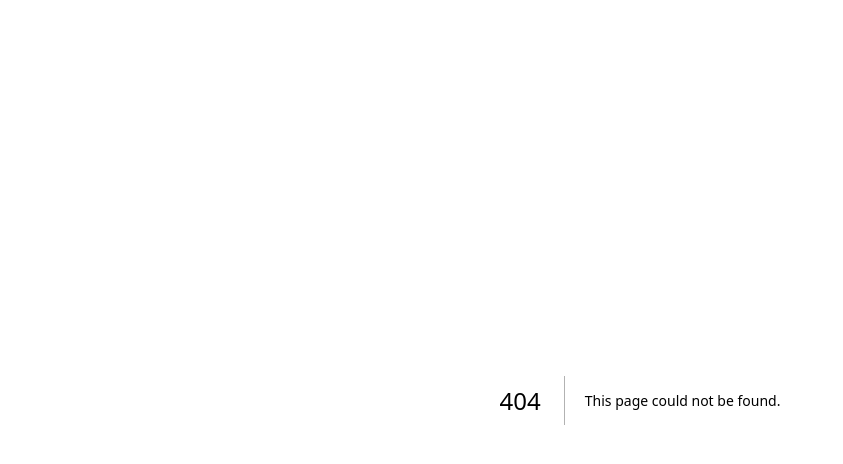
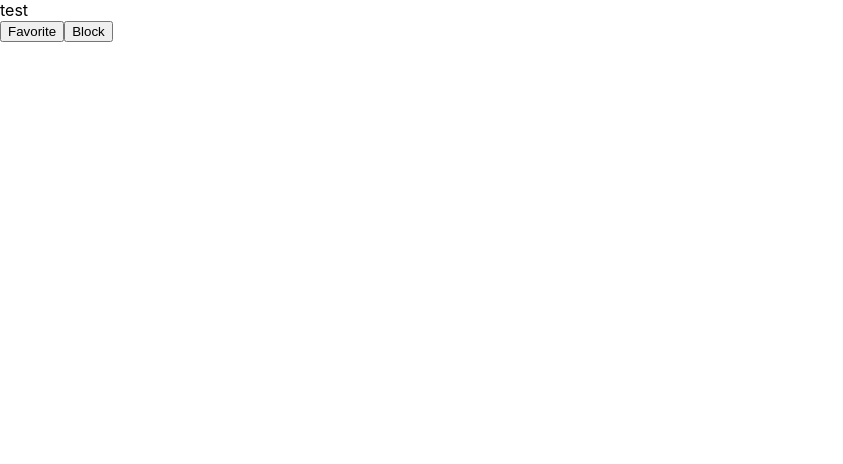
Before and after one commit to boc-bulbasaur/FindYourSpace, a Next.js app: page /profile in a window 1280 px wide. Before the commit this address had no page. Shown: the top 464 px of the page, without its empty margins (0-843 px from the left). Built offline with nearby package versions, Linux system fonts and the light colour scheme.

Commit message:
setup initial profile shell and buttons

```diff
--- /dev/null
+++ b/pages/api/profile.ts
@@ -0,0 +1,31 @@
+// Next.js API route support: https://nextjs.org/docs/api-routes/introduction
+import type { NextApiRequest, NextApiResponse } from 'next'
+
+type Data = {
+  blockUser: string,
+  favUser: string
+}
+
+export default function handler(
+  req: NextApiRequest,
+  res: NextApiResponse<Data>
+) {
+  console.log(req.body);
+  console.log(req.body.block);
+  console.log(req.body.favorite);
+  if (req.body.block !== '') {
+    res.status(200).json({
+      blockUser: req.body.block,
+      favUser: ''
+    });
+    console.log('block response sent');
+  } else if (req.body.favorite !== '') {
+    res.status(200).json({
+      favUser: req.body.favorite,
+      blockUser: ''
+    });
+    console.log('favorite response sent');
+  } else {
+    res.status(404);
+  }
+}
--- a/pages/index.tsx
+++ b/pages/index.tsx
@@ -1,6 +1,8 @@
 import Head from 'next/head'
 import Image from 'next/image'
 import styles from '../styles/Home.module.css'
+import Link from 'next/link'
+import Profile from './Profile'
 
 export default function Home() {
   return (
@@ -52,6 +54,8 @@ export default function Home() {
             </p>
           </a>
         </div>
+        <Profile />
+        <Link href="/profile">Profile</Link>
       </main>
 
       <footer className={styles.footer}>
--- /dev/null
+++ b/pages/profile.tsx
@@ -0,0 +1,10 @@
+import ProfileButtons from "./profileButtons";
+
+export default function Profile() {
+  return (
+    <>
+      <div>test</div>
+      <ProfileButtons />
+    </>
+  )
+}
--- /dev/null
+++ b/pages/profileButtons.tsx
@@ -0,0 +1,54 @@
+import React from 'react';
+import { render } from 'react-dom';
+
+class ProfileButtons extends React.Component {
+
+  constructor(props: {} | Readonly<{}>) {
+    super(props);
+    this.state = {};
+
+    this.buttonClick = this.buttonClick.bind(this);
+    this.handleSubmit = this.handleSubmit.bind(this);
+  }
+
+  buttonClick = (e: any) => {
+    e.preventDefault();
+    console.log(e.target.name);
+  }
+
+  handleSubmit = (e) => {
+    e.preventDefault();
+    const postData = async () => {
+      const data = {
+        block: '',
+        favorite: ''
+      };
+      if (e.target.name === 'block') {
+        data.block = 'username';
+      } else if (e.target.name === 'favorite') {
+        data.favorite = 'username';
+      }
+
+      const response = await fetch("/api/profile", {
+        method: "POST",
+        body: JSON.stringify(data),
+      });
+      return response.json();
+    };
+    postData().then((data) => {
+      console.log(data);
+    });
+  }
+
+  render() {
+    return (
+      <>
+        <button onClick={this.handleSubmit} name="favorite">Favorite</button>
+        <button onClick={this.handleSubmit} name="block">Block</button>
+      </>
+    )
+  }
+}
+
+
+export default ProfileButtons;
```
